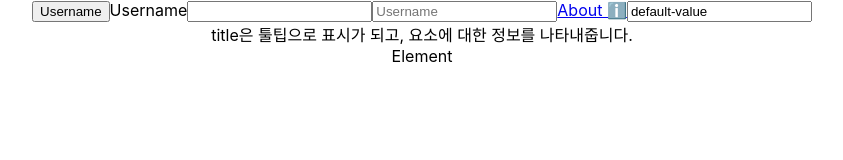
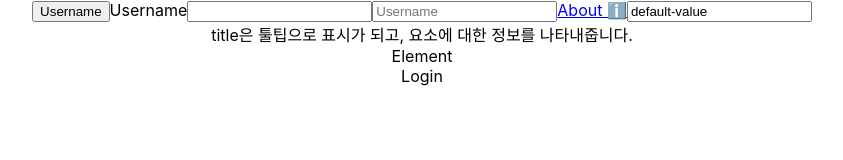
Before and after one commit to choiyeju/frontend_test_code, a React (Create React App) app: page / in a window 1280 px wide. Shown: the top 160 px of the page, without its empty margins (218-1061 px from the left). Built offline with nearby package versions, Linux system fonts and the light colour scheme.

Commit message:
feat: Login 컴포넌트 추가

```diff
--- a/src/App.js
+++ b/src/App.js
@@ -1,3 +1,4 @@
+import Login from "./components/login/Login";
 import './App.css';
 
 function App() {
@@ -30,6 +31,8 @@
 
             {/* getByTestId */}
             <div data-testid="testid">Element</div>
+
+            <Login/>
         </div>
     );
 }
--- /dev/null
+++ b/src/components/login/Login.js
@@ -0,0 +1,12 @@
+
+
+function Login() {
+
+    return (
+        <div className="Login">
+            Login
+        </div>
+    );
+}
+
+export default Login;
```
Also changed, not shown: 1 other file (tests, documents, lock files or other folders).
